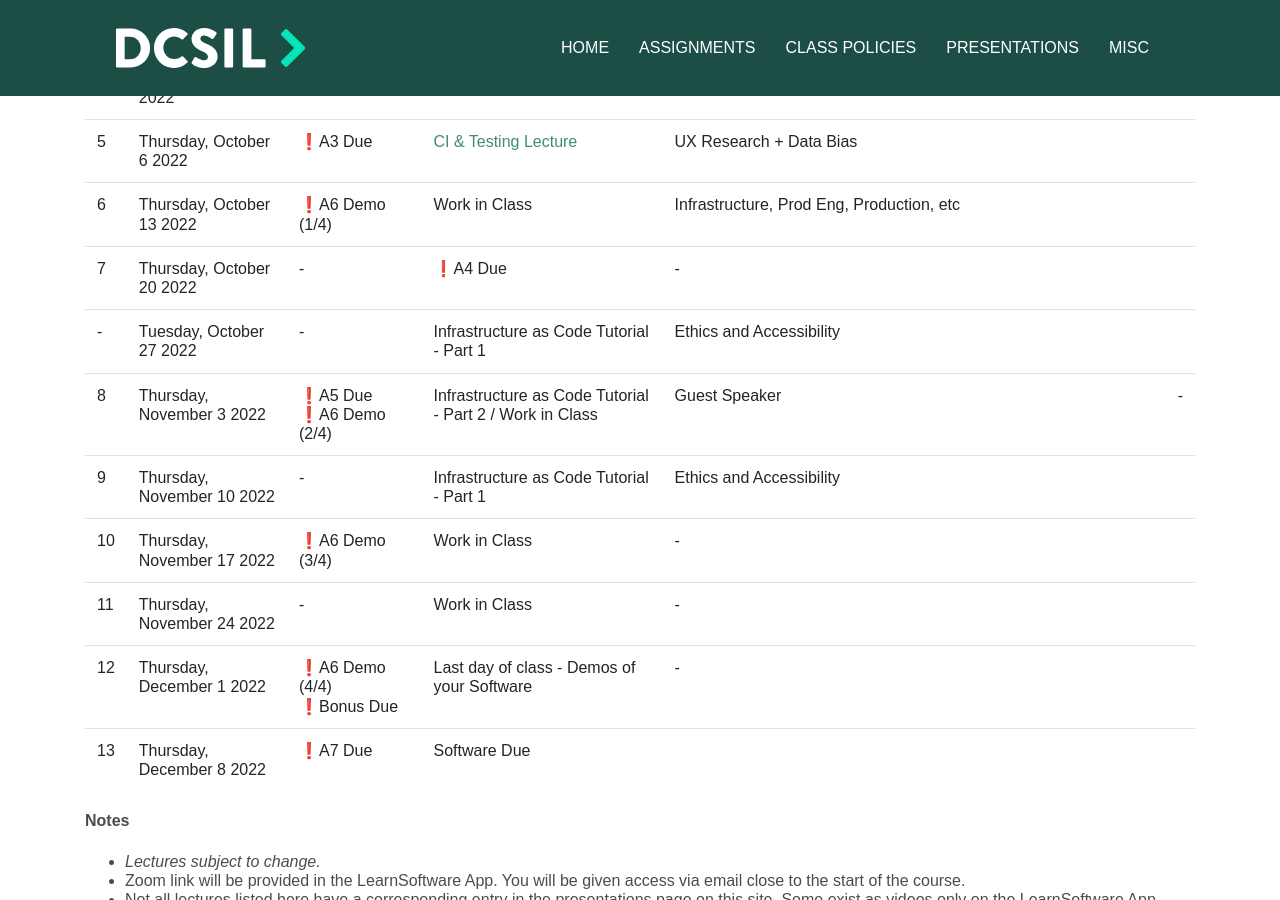
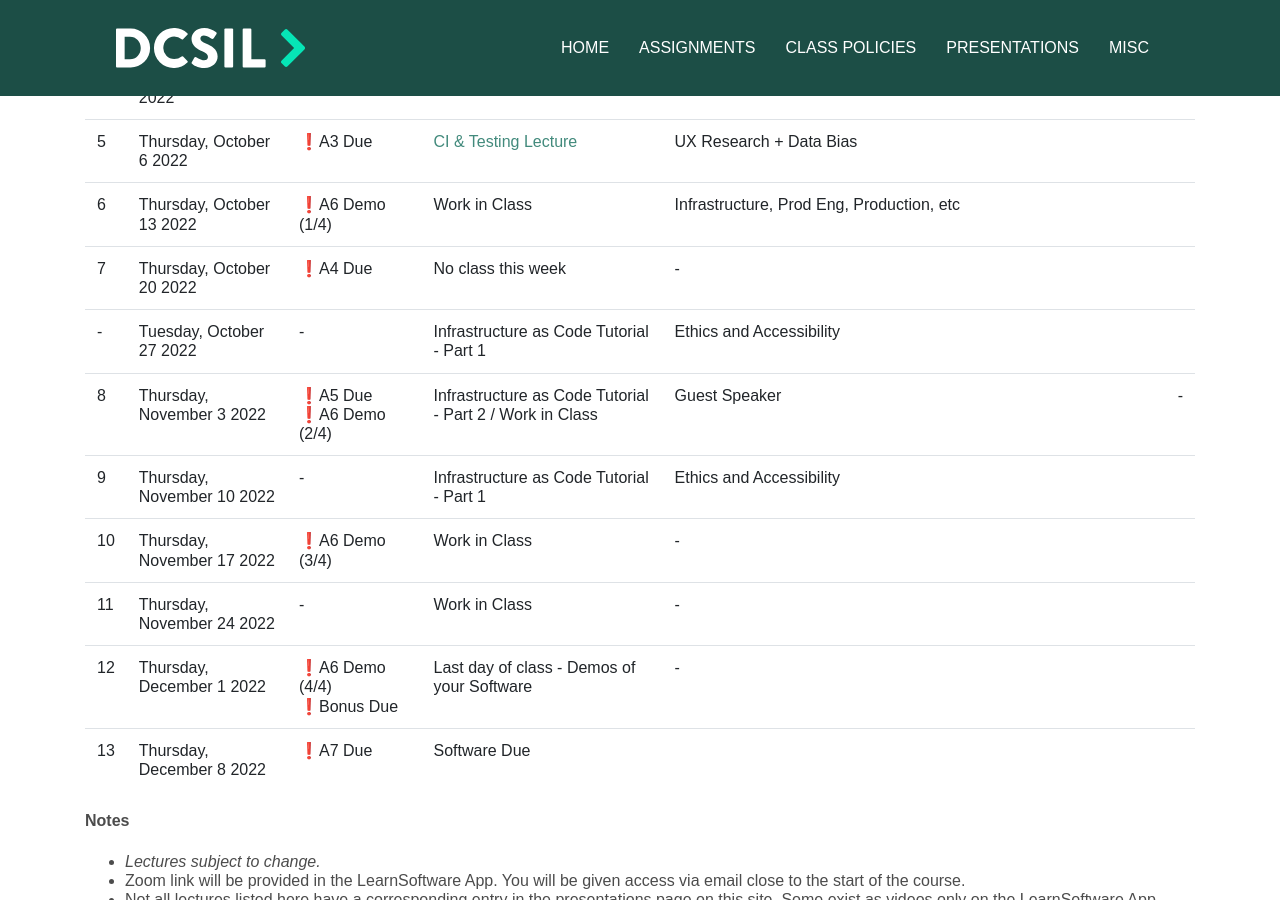
Before and after one commit to dcsil/CSC491, a Jekyll site: the page built from other_pages/schedule.md, in a window 1280 px wide and 900 px high, scrolled down 598 px. Built offline with Jekyll 4.4.1, drawn with Linux system fonts in a browser that asks for light colours; our own code applies the rules of GitHub Pages for plain Markdown files.

Commit message:
note the no class

```diff
--- a/other_pages/schedule.md
+++ b/other_pages/schedule.md
@@ -12,7 +12,7 @@ This is a class schedule indicating what we aim to do each week and the recommen
 | 4 | Thursday, September 29 2022   | - | Guest Speaker | Different Kinds of Tests / Best Practices - Languages / Best Practices - Linting, Semantic Analysis, etc |
 | 5 | Thursday, October 6 2022  | ❗A3 Due | [CI & Testing Lecture](https://csc491.dcsil.ca/presentations/output/ci/index.html#0) | UX Research + Data Bias |
 | 6 | Thursday, October 13 2022  | ❗A6 Demo (1/4) | Work in Class | Infrastructure, Prod Eng, Production, etc |
-| 7 | Thursday, October 20 2022  | - | ❗A4 Due | - |
+| 7 | Thursday, October 20 2022  | ❗A4 Due  | No class this week | - |
 | - | Tuesday, October 27 2022     | - | Infrastructure as Code Tutorial - Part 1 | Ethics and Accessibility |
 | 8 | Thursday, November 3 2022      | ❗A5 Due<br>❗A6 Demo (2/4) | Infrastructure as Code Tutorial - Part 2 / Work in Class | Guest Speaker | - |
 | 9 | Thursday, November 10 2022     | - | Infrastructure as Code Tutorial - Part 1 | Ethics and Accessibility |
```
